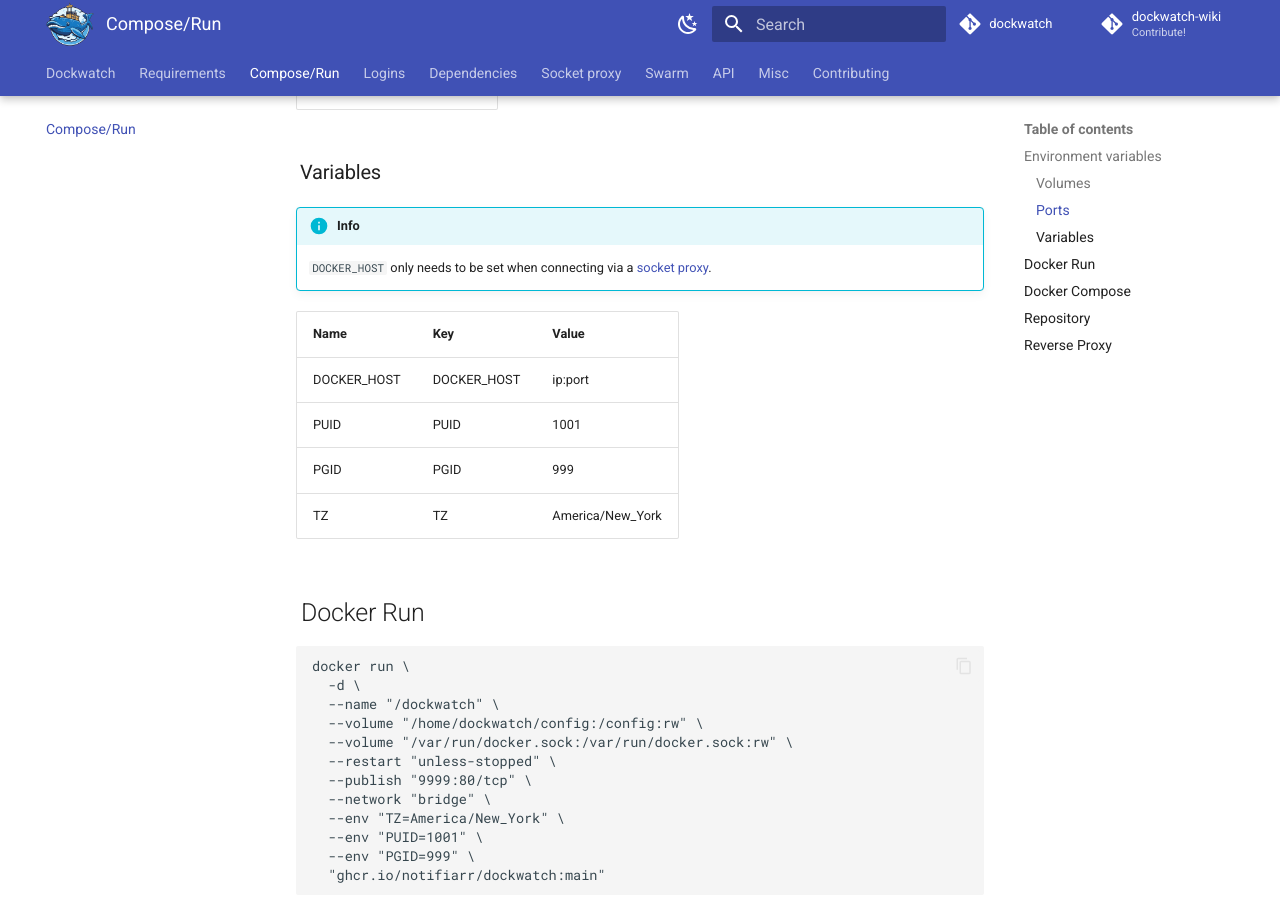
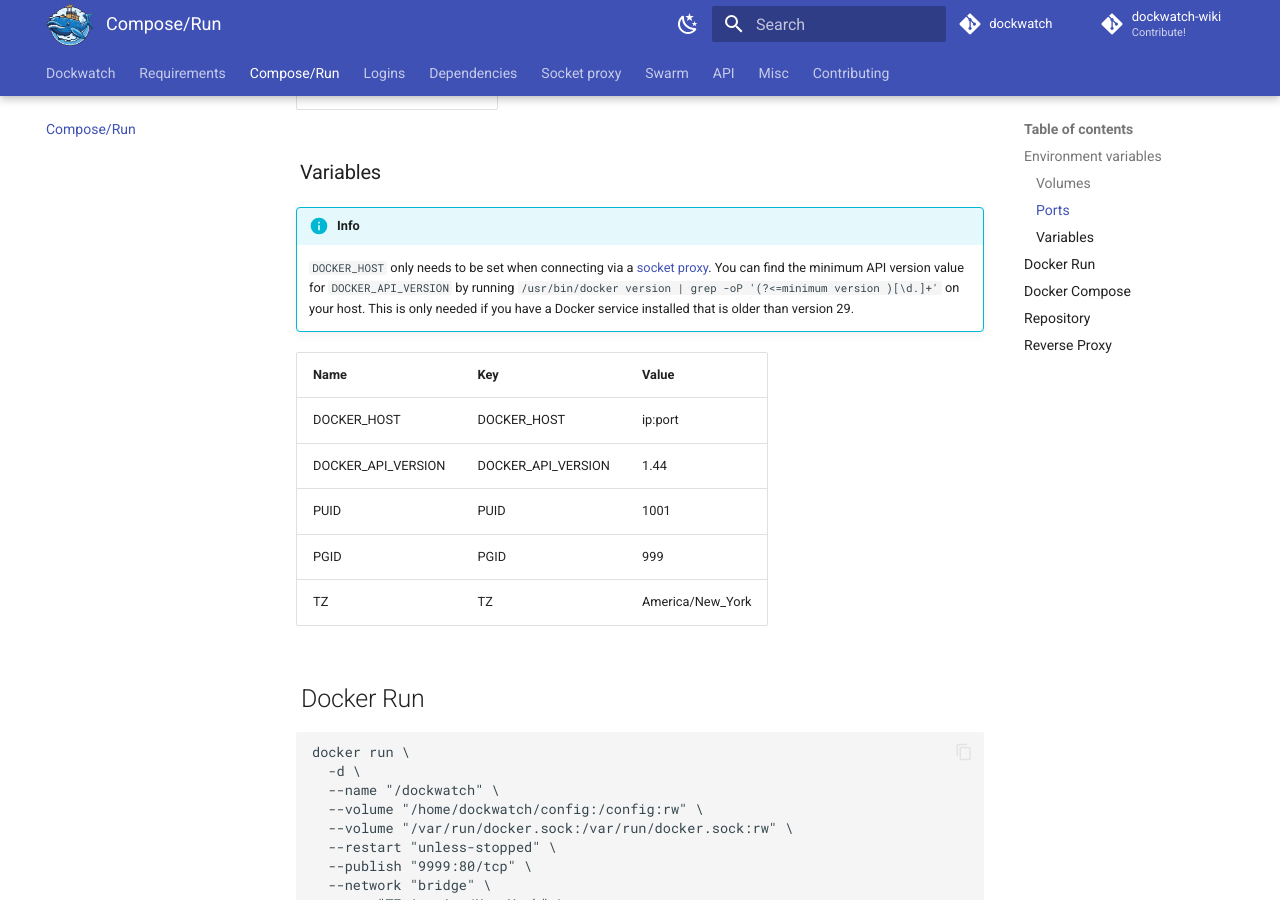
Before and after one commit to Notifiarr/dockwatch-wiki, an MkDocs documentation site: the page built from docs/pages/misc/composeRun.md, in a window 1280 px wide and 900 px high, scrolled down 682 px. Built offline with MkDocs 1.6.1 and Material for MkDocs 9.7.7, drawn with Linux system fonts in a browser that asks for light colours; comment, search, counter and statistics services are not loaded.

Commit message:
add docker api version notice

```diff
--- a/docs/pages/misc/composeRun.md
+++ b/docs/pages/misc/composeRun.md
@@ -20,10 +20,13 @@
 
 !!! info
     `DOCKER_HOST` only needs to be set when connecting via a [socket proxy](/pages/misc/proxy).
+    You can find the minimum API version value for `DOCKER_API_VERSION` by running `/usr/bin/docker version | grep -oP '(?<=minimum version )[\d.]+'` on your host. This is only needed if you have a Docker service installed that is older than version 29.
+
 
 | Name | Key | Value |
 | ----- | ----- | ----- |
 | DOCKER_HOST | DOCKER_HOST | ip:port |
+| DOCKER_API_VERSION | DOCKER_API_VERSION | 1.44 |
 | PUID | PUID | 1001 |
 | PGID | PGID | 999 |
 | TZ | TZ | America/New_York |
```
Also changed, not shown: docs/pages/misc/requirements.md (+3 -0 lines).
